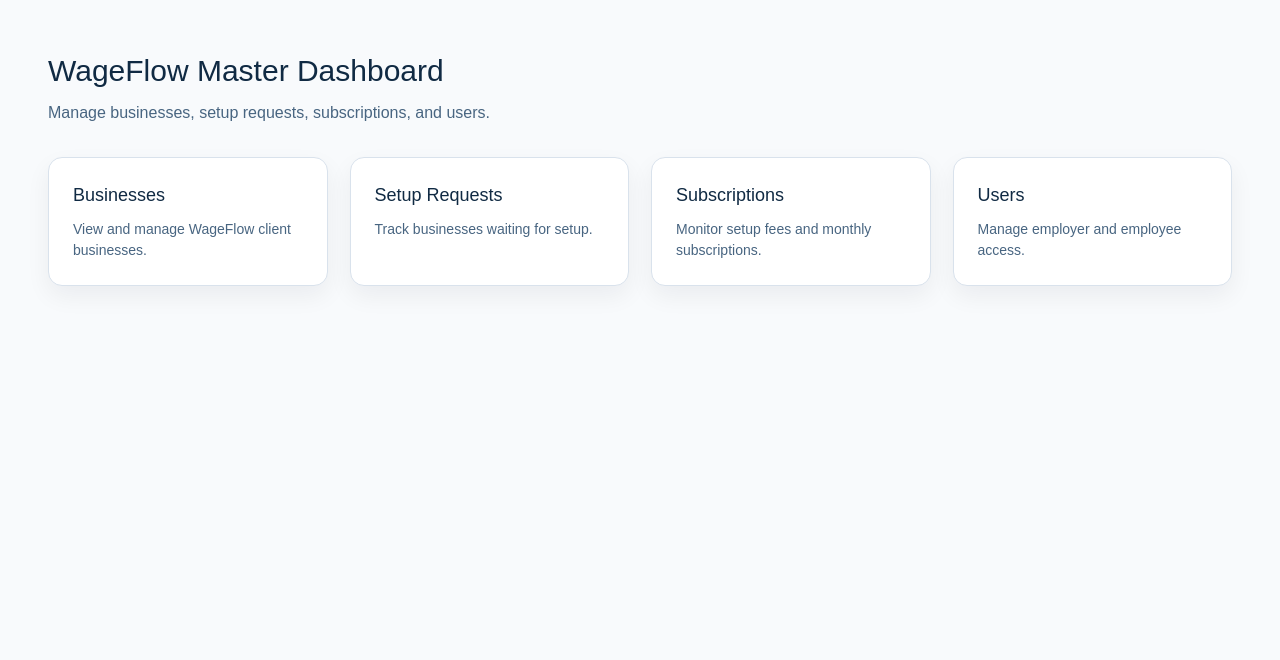
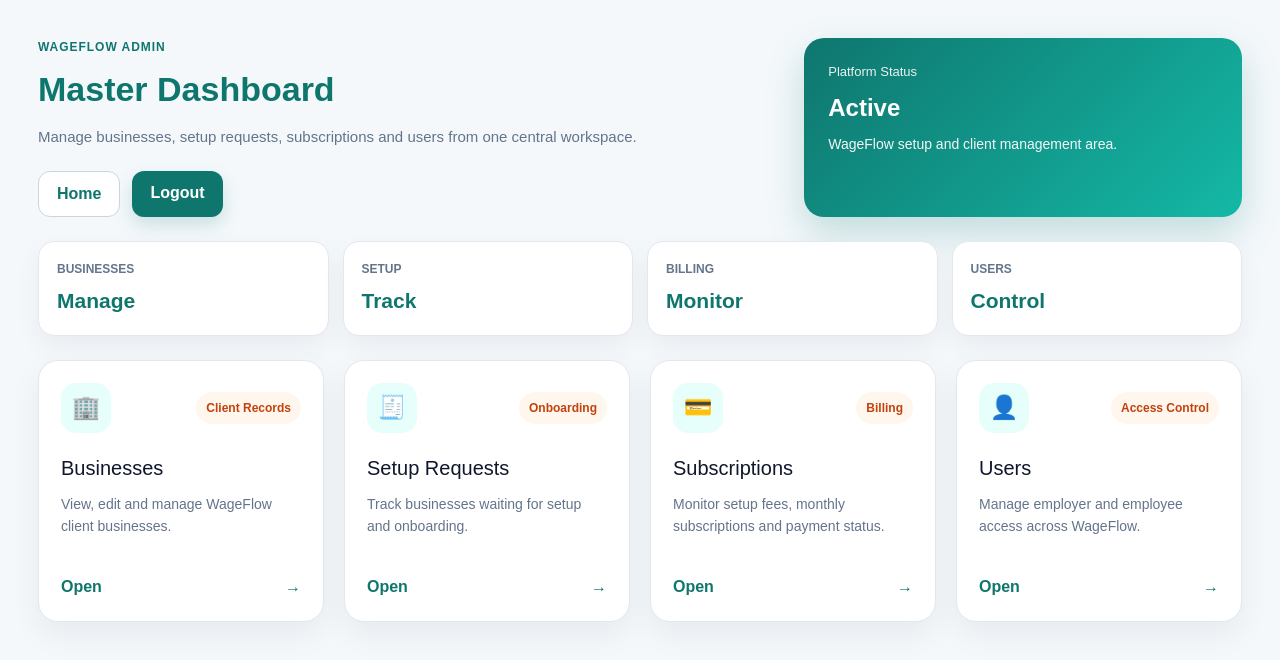
Before and after one commit to KaonPM/wageflow, a Next.js app: page /master in a window 1280 px wide. Shown: the top 660 px of the page. Built offline with nearby package versions, Linux system fonts and the light colour scheme.

Commit message:
style(master): redesign dashboard with professional layout and navigation actions

```diff
--- a/app/master/page.tsx
+++ b/app/master/page.tsx
@@ -1,81 +1,310 @@
-import Link from "next/link";
+"use client";
 
-export default function MasterDashboardPage() {
+export default function MasterDashboard() {
   return (
     <main style={page}>
-      <h1 style={title}>WageFlow Master Dashboard</h1>
-      <p style={subtitle}>
-        Manage businesses, setup requests, subscriptions, and users.
-      </p>
+      <section style={hero}>
+        <div>
+          <p style={eyebrow}>WageFlow Admin</p>
+
+          <h1 style={title}>Master Dashboard</h1>
+
+          <p style={subtitle}>
+            Manage businesses, setup requests, subscriptions and users from one
+            central workspace.
+          </p>
+
+          <div style={topActions}>
+            <a href="/" style={homeButton}>
+              Home
+            </a>
+
+            <a href="/login" style={logoutButton}>
+              Logout
+            </a>
+          </div>
+        </div>
+
+        <div style={statusCard}>
+          <span style={statusLabel}>Platform Status</span>
+          <strong style={statusValue}>Active</strong>
+          <p style={statusText}>WageFlow setup and client management area.</p>
+        </div>
+      </section>
+
+      <section style={summaryGrid}>
+        <SummaryCard label="Businesses" value="Manage" />
+        <SummaryCard label="Setup" value="Track" />
+        <SummaryCard label="Billing" value="Monitor" />
+        <SummaryCard label="Users" value="Control" />
+      </section>
 
       <section style={grid}>
-        <Link href="/master/businesses" style={card}>
-          <h2 style={cardTitle}>Businesses</h2>
-          <p style={cardText}>View and manage WageFlow client businesses.</p>
-        </Link>
+        <DashboardCard
+          icon="🏢"
+          title="Businesses"
+          description="View, edit and manage WageFlow client businesses."
+          href="/master/businesses"
+          tag="Client Records"
+        />
 
-        <Link href="/master/wageflow-requests" style={card}>
-          <h2 style={cardTitle}>Setup Requests</h2>
-          <p style={cardText}>Track businesses waiting for setup.</p>
-        </Link>
+        <DashboardCard
+          icon="🧾"
+          title="Setup Requests"
+          description="Track businesses waiting for setup and onboarding."
+          href="/master/setup-requests"
+          tag="Onboarding"
+        />
 
-        <Link href="/master/subscriptions" style={card}>
-          <h2 style={cardTitle}>Subscriptions</h2>
-          <p style={cardText}>Monitor setup fees and monthly subscriptions.</p>
-        </Link>
+        <DashboardCard
+          icon="💳"
+          title="Subscriptions"
+          description="Monitor setup fees, monthly subscriptions and payment status."
+          href="/master/subscriptions"
+          tag="Billing"
+        />
 
-        <Link href="/master/users" style={card}>
-          <h2 style={cardTitle}>Users</h2>
-          <p style={cardText}>Manage employer and employee access.</p>
-        </Link>
+        <DashboardCard
+          icon="👤"
+          title="Users"
+          description="Manage employer and employee access across WageFlow."
+          href="/master/users"
+          tag="Access Control"
+        />
       </section>
     </main>
   );
 }
 
+function SummaryCard({ label, value }: { label: string; value: string }) {
+  return (
+    <div style={summaryCard}>
+      <span style={summaryLabel}>{label}</span>
+      <strong style={summaryValue}>{value}</strong>
+    </div>
+  );
+}
+
+function DashboardCard({
+  icon,
+  title,
+  description,
+  href,
+  tag,
+}: {
+  icon: string;
+  title: string;
+  description: string;
+  href: string;
+  tag: string;
+}) {
+  return (
+    <a href={href} style={cardLink}>
+      <article style={card}>
+        <div style={cardTop}>
+          <div style={iconBox}>{icon}</div>
+          <span style={tagStyle}>{tag}</span>
+        </div>
+
+        <h2 style={cardTitle}>{title}</h2>
+        <p style={cardText}>{description}</p>
+
+        <div style={cardFooter}>
+          <span>Open</span>
+          <strong>→</strong>
+        </div>
+      </article>
+    </a>
+  );
+}
+
 const page = {
   minHeight: "100vh",
-  padding: "48px",
-  background: "#f8fafc",
+  padding: "38px",
   fontFamily: "Arial, sans-serif",
+  background: "#f4f8fb",
+  color: "#0f172a",
+};
+
+const hero = {
+  display: "grid",
+  gridTemplateColumns: "1.7fr 1fr",
+  gap: "22px",
+  alignItems: "stretch",
+  marginBottom: "24px",
+};
+
+const eyebrow = {
+  color: "#0f766e",
+  fontWeight: 800,
+  textTransform: "uppercase" as const,
+  letterSpacing: "0.08em",
+  fontSize: "12px",
+  marginBottom: "8px",
 };
 
 const title = {
-  fontSize: 30,
-  color: "#102a43",
-  marginBottom: 8,
+  fontSize: "34px",
+  color: "#0f766e",
+  margin: "0 0 10px",
+  fontWeight: 900,
 };
 
 const subtitle = {
-  color: "#486581",
-  marginBottom: 32,
+  maxWidth: "720px",
+  color: "#64748b",
+  fontSize: "15px",
+  lineHeight: 1.6,
+  margin: 0,
+};
+
+const topActions = {
+  display: "flex",
+  gap: "12px",
+  marginTop: "22px",
+};
+
+const homeButton = {
+  background: "#ffffff",
+  color: "#0f766e",
+  border: "1px solid #cbd5e1",
+  padding: "10px 18px",
+  borderRadius: "12px",
+  textDecoration: "none",
+  fontWeight: 700,
+};
+
+const logoutButton = {
+  background: "#0f766e",
+  color: "#ffffff",
+  padding: "10px 18px",
+  borderRadius: "12px",
+  textDecoration: "none",
+  fontWeight: 700,
+  boxShadow: "0 8px 18px rgba(15, 118, 110, 0.18)",
+};
+
+const statusCard = {
+  background: "linear-gradient(135deg, #0f766e, #14b8a6)",
+  color: "#ffffff",
+  borderRadius: "20px",
+  padding: "24px",
+  boxShadow: "0 16px 38px rgba(15, 118, 110, 0.22)",
+};
+
+const statusLabel = {
+  display: "block",
+  fontSize: "13px",
+  opacity: 0.9,
+  marginBottom: "8px",
+};
+
+const statusValue = {
+  display: "block",
+  fontSize: "24px",
+  marginBottom: "8px",
+};
+
+const statusText = {
+  margin: 0,
+  fontSize: "14px",
+  lineHeight: 1.5,
+  opacity: 0.95,
+};
+
+const summaryGrid = {
+  display: "grid",
+  gridTemplateColumns: "repeat(auto-fit, minmax(160px, 1fr))",
+  gap: "14px",
+  marginBottom: "24px",
+};
+
+const summaryCard = {
+  background: "#ffffff",
+  border: "1px solid #e2e8f0",
+  borderRadius: "16px",
+  padding: "18px",
+  boxShadow: "0 10px 26px rgba(15, 23, 42, 0.05)",
+};
+
+const summaryLabel = {
+  display: "block",
+  color: "#64748b",
+  fontSize: "12px",
+  fontWeight: 800,
+  textTransform: "uppercase" as const,
+  marginBottom: "7px",
+};
+
+const summaryValue = {
+  color: "#0f766e",
+  fontSize: "21px",
 };
 
 const grid = {
   display: "grid",
-  gridTemplateColumns: "repeat(auto-fit, minmax(220px, 1fr))",
-  gap: 22,
+  gridTemplateColumns: "repeat(auto-fit, minmax(250px, 1fr))",
+  gap: "20px",
+};
+
+const cardLink = {
+  textDecoration: "none",
+  color: "inherit",
 };
 
 const card = {
   background: "#ffffff",
-  border: "1px solid #d9e2ec",
-  borderRadius: 14,
-  padding: 24,
-  textDecoration: "none",
-  color: "inherit",
-  boxShadow: "0 10px 25px rgba(15, 23, 42, 0.06)",
-  cursor: "pointer",
+  border: "1px solid #e2e8f0",
+  borderRadius: "20px",
+  padding: "22px",
+  boxShadow: "0 12px 32px rgba(15, 23, 42, 0.06)",
+};
+
+const cardTop = {
+  display: "flex",
+  justifyContent: "space-between",
+  alignItems: "center",
+  marginBottom: "20px",
+};
+
+const iconBox = {
+  width: "50px",
+  height: "50px",
+  borderRadius: "15px",
+  background: "#e6fffb",
+  display: "flex",
+  alignItems: "center",
+  justifyContent: "center",
+  fontSize: "23px",
+};
+
+const tagStyle = {
+  background: "#fff7ed",
+  color: "#c2410c",
+  padding: "7px 10px",
+  borderRadius: "999px",
+  fontSize: "12px",
+  fontWeight: 800,
 };
 
 const cardTitle = {
-  fontSize: 18,
-  color: "#102a43",
-  marginBottom: 10,
+  margin: "0 0 10px",
+  fontSize: "20px",
+  color: "#0f172a",
 };
 
 const cardText = {
-  color: "#486581",
-  lineHeight: 1.5,
-  fontSize: 14,
+  color: "#64748b",
+  lineHeight: 1.6,
+  fontSize: "14px",
+  minHeight: "64px",
 };
+
+const cardFooter = {
+  marginTop: "18px",
+  display: "flex",
+  justifyContent: "space-between",
+  alignItems: "center",
+  color: "#0f766e",
+  fontWeight: 800,
+};
```
